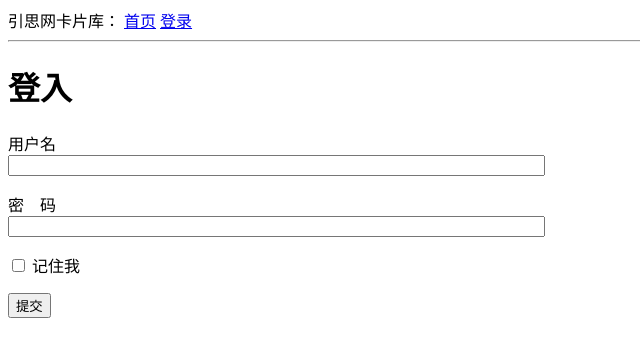
After one commit to hintsnet/prototype, a Flask app: page /login in a window 1280 px wide. The commit adds this page. Shown: the top 357 px of the page, without its empty margins (0-640 px from the left). Run offline with Flask 2, Linux system fonts and the light colour scheme.

Commit message:
1. 修改 .gitignore，排除 vim 的 *.swp 临时文件 2. 创建登录表单，包括表单类 forms.LoginForm，表单页面视图 login.html 以及 /login 路由
注：目前还没有添加服务端处理逻辑，所以提交时会报错

```diff
--- /dev/null
+++ b/webapp/forms.py
@@ -0,0 +1,9 @@
+from flask_wtf import FlaskForm
+from wtforms import StringField, PasswordField, BooleanField, SubmitField
+from wtforms.validators import DataRequired
+
+class LoginForm(FlaskForm):
+    username = StringField('用户名', validators=[DataRequired()])
+    password = PasswordField('密　码', validators=[DataRequired()])
+    remember = BooleanField('记住我')
+    submit = SubmitField('提交')
--- a/webapp/routes.py
+++ b/webapp/routes.py
@@ -1,11 +1,12 @@
 from flask import render_template
 from webapp import flask_obj
+from webapp.forms import LoginForm
 
 @flask_obj.route('/')
 @flask_obj.route('/index')
 def index():
-    myusers = { 'username': 'pimgeek' }
-    myposts = [
+    my_users = { 'username': 'pimgeek' }
+    my_posts = [
         {
             'author': { 'username': 'pimgeek' },
             'body': '一切有为法，皆梦幻泡影。'
@@ -15,4 +16,11 @@ def index():
             'body': 'Smelly Cat, Smelly Cat, What Do They Feed You?'
         }
     ]
-    return render_template('index.html', users=myusers, posts=myposts)
+    page_view = render_template('index.html', users=my_users, posts=my_posts)
+    return page_view
+
+@flask_obj.route('/login')
+def login():
+    my_form = LoginForm()
+    page_view = render_template('login.html', title='登录', form=my_form)
+    return page_view
--- a/webapp/templates/base.html
+++ b/webapp/templates/base.html
@@ -7,7 +7,10 @@
         {% endif %}
     </head>
     <body>
-        <div>引思网卡片库：<a href="/index">首页</a></div>
+        <div>引思网卡片库：
+            <a href="/index">首页</a>
+            <a href="/login">登录</a>
+        </div>
         <hr>
         {% block content %}
         {% endblock %}
--- /dev/null
+++ b/webapp/templates/login.html
@@ -0,0 +1,18 @@
+{% extends 'base.html' %}
+
+{% block content %}
+    <h1>登入</h1>
+    <form action='' method='POST' novalidate>
+        {{ form.hidden_tag() }}
+        <p>
+            {{ form.username.label }}<br>
+            {{ form.username(size=64) }}
+        </p>
+        <p>
+            {{ form.password.label }}<br>
+            {{ form.password(size=64) }}
+        </p>
+        <p>{{ form.remember() }} {{ form.remember.label }}</p>
+        <p>{{ form.submit() }}</p>
+    </form>
+{% endblock %}
```
Also changed, not shown: 1 other file.
